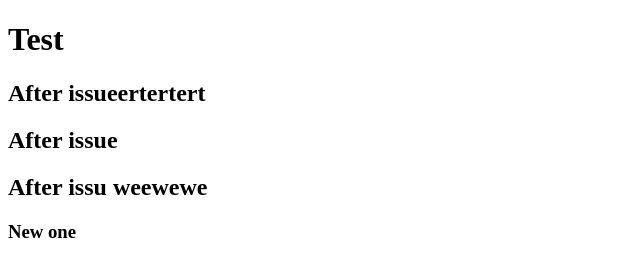
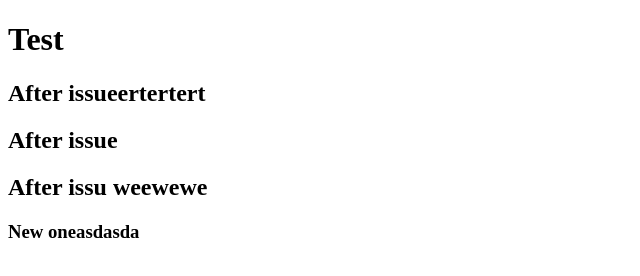
Before and after one commit to rockroman/test01, a plain HTML site: page index.html in a window 1280 px wide. Shown: the full height of the page, 0-640 px from the left. Drawn offline with Linux system fonts and the light colour scheme.

Commit message:
initial commit

```diff
--- a/index.html
+++ b/index.html
@@ -11,6 +11,6 @@
     <h2>After issue</h2>
     <h2>After issu weewewe</h2>
 
-    <h3>New one</h3>
+    <h3>New oneasdasda </h3>
 </body>
 </html>
```
